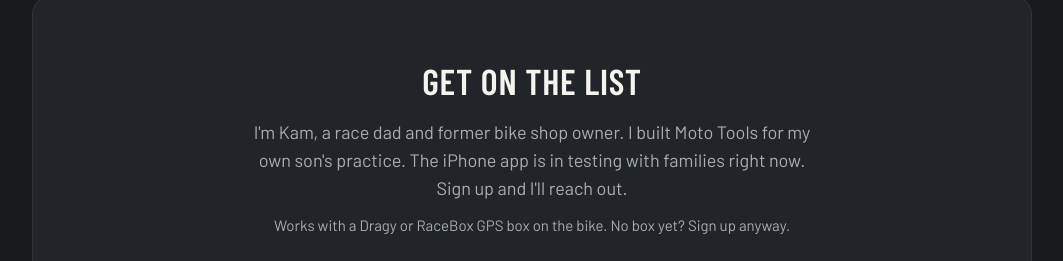
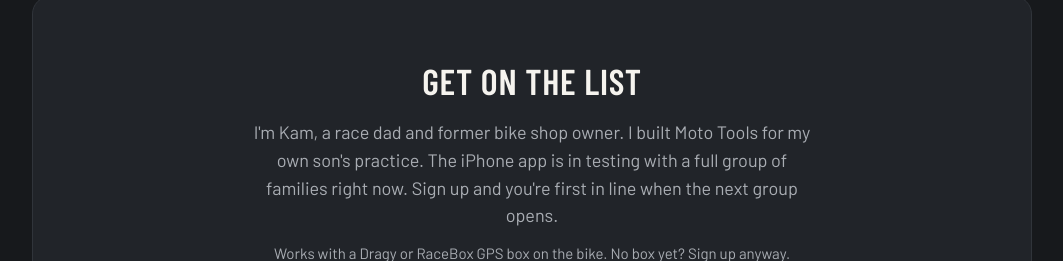
Before and after one commit to kammongray-cmd/mototoolsmx-site, a plain HTML site: page index.html in a window 1280 px wide. Shown: the part 3889-4150 px from the top of the page, without its empty margins (108-1171 px from the left). Drawn offline with nearby package versions, Linux system fonts and the light colour scheme; a web font is replaced by a local one.

Commit message:
Home page: test group is full, sign up to be first in line for the next group (Kam, Nov 19). Not pushed; waits on Kam's go.
Co-Authored-By: Claude Fable 5.2 <noreply@anthropic.com>

```diff
--- a/index.html
+++ b/index.html
@@ -190,7 +190,7 @@
 
     <section class="join" id="join">
       <h2>Get on the list</h2>
-      <p>I'm Kam, a race dad and former bike shop owner. I built Moto Tools for my own son's practice. The iPhone app is in testing with families right now. Sign up and I'll reach out.</p>
+      <p>I'm Kam, a race dad and former bike shop owner. I built Moto Tools for my own son's practice. The iPhone app is in testing with a full group of families right now. Sign up and you're first in line when the next group opens.</p>
       <p class="fine">Works with a Dragy or RaceBox GPS box on the bike. No box yet? Sign up anyway.</p>
       <form class="signup" id="signup">
         <label>Your name<input name="name" autocomplete="name" required></label>
```
